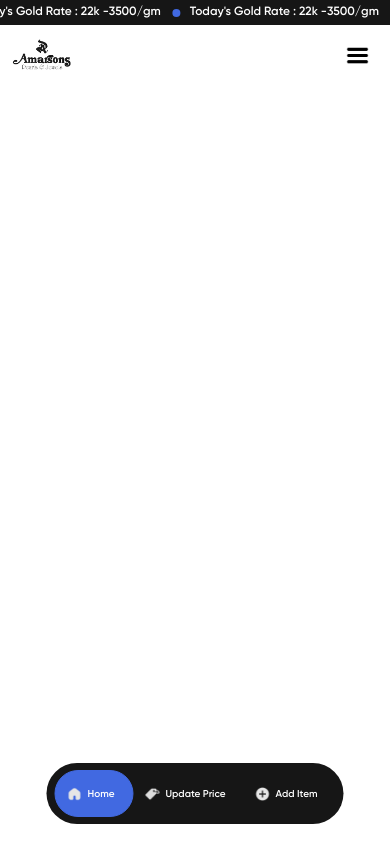
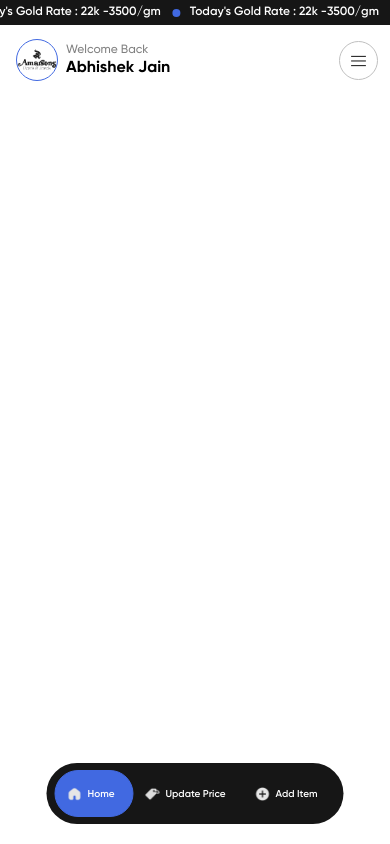
Before and after one commit to Abhishekkjainn/APJ-Jewellers, a React (Vite) app: page / in a window 390 px wide. Built offline with nearby package versions, Linux system fonts and the light colour scheme.

Commit message:
Added Responsive Menu

```diff
--- a/src/App.css
+++ b/src/App.css
@@ -31,7 +31,7 @@ body{
 }
 .header{
   width: 100%;
-  height: 60px;
+  height: 70px;
   display: flex;
   justify-content: space-between;
   align-items: center;
@@ -39,16 +39,76 @@ body{
   top: 25px;
   left: 0;
   right: 0;
-  background-color: white;
 }
-.logo{
-  width: 60px;
-  margin-left: 12px;
+.greeting{
+  display: flex;
+  justify-content: start;
+  align-items: center;
+  margin-left: 16px;
 }
-.menu{
+.greetlogo{
+  width: 40px;
+  margin-right: 8px;
+  border-radius: 50%;
+  border: 1px solid royalblue;
+}
+.topgreet{
+  font-size: 12px;
+  font-weight: 500;
+  color: grey;
+}
+.bottomgreet{
+  font-size: 16px;
+  font-weight: 700;
+}
+.actions{
+  flex: 1;
+  height: 100%;
+  display: flex;
+  justify-content: end;
+  align-items: center;
+}
+.menubuttonicon{
+  width: 15px;
+}
+.actionbutton{
   width: 25px;
-  margin-right: 20px;
+  height: 25px;
+  display: flex;
+  justify-content: center;
+  align-items: center;
+  border: 1px solid rgb(191, 191, 191);
+  border-radius: 50%;
+  padding: 6px;
+  margin-right: 12px;
+  cursor: pointer;
 }
+.menupage{
+  width: 80%;
+  height: 100vh;
+  position: fixed;
+  z-index: 100;
+  top: 0;
+  bottom: 0;
+  background-color: #161616;
+}
+.menuopen{
+  transition: 0.3s;
+  right: 0;
+}
+.menuclose{
+  right: -100%;
+  transition: 0.3s;
+}
+.close{
+  cursor: pointer;
+}
+
+
+
+
+
+
 .bottombar {
   width: max-content;
   max-width: 400px;
@@ -63,7 +123,7 @@ body{
   display: flex;
   justify-content: space-evenly;
   align-items: center;
-  z-index: 1000;
+  z-index: 99;
 }
 .tab{
   display: flex;
--- a/src/App.jsx
+++ b/src/App.jsx
@@ -7,15 +7,16 @@ import Bottombar from './components/bottombar';
 import Homescreen from './pages/homescreen';
 import UpdatePrice from './pages/updateprices';
 import Additem from './pages/additem';
+import Menupage from './components/menupage';
 
 function App() {
   const [activeTab, setActiveTab] = useState('home');
-
+  const [isMenuOpen, setIsMenuOpen] = useState(false);
   return (
     <>
-      <Header />
+      <Header isMenuOpen={isMenuOpen} setIsMenuOpen={setIsMenuOpen} />
       <Carousel />
-
+      <Menupage isMenuOpen={isMenuOpen} setIsMenuOpen={setIsMenuOpen} />
       {/* Conditional rendering */}
       {activeTab === 'home' && <Homescreen />}
       {activeTab === 'price' && <UpdatePrice />}
--- a/src/components/header.jsx
+++ b/src/components/header.jsx
@@ -1,8 +1,21 @@
-export default function Header() {
+export default function Header({ isMenuOpen, setIsMenuOpen }) {
   return (
     <div className="header">
-      <img src="/amarsonslogo.png" alt="Amar Sons" className="logo" />
-      <img src="/menu.png" alt="Menu" className="menu" />
+      <div className="greeting">
+        <img src="/amarsonslogo.png" alt="" className="greetlogo" />
+        <div className="greettext">
+          <div className="topgreet">Welcome Back</div>
+          <div className="bottomgreet">Abhishek Jain</div>
+        </div>
+      </div>
+      <div className="actions">
+        <div
+          className="actionbutton menu"
+          onClick={() => setIsMenuOpen(!isMenuOpen)}
+        >
+          <img src="/menu.png" alt="MenuIcon" className="menubuttonicon" />
+        </div>
+      </div>
     </div>
   );
 }
--- /dev/null
+++ b/src/components/menupage.jsx
@@ -0,0 +1,9 @@
+export default function Menupage({ isMenuOpen, setIsMenuOpen, setActiveTab }) {
+  return (
+    <div className={`menupage ${isMenuOpen ? 'menuopen' : 'menuclose'}`}>
+      <div className="close" onClick={() => setIsMenuOpen(!isMenuOpen)}>
+        x
+      </div>
+    </div>
+  );
+}
```
Also changed, not shown: public/menu.png.
